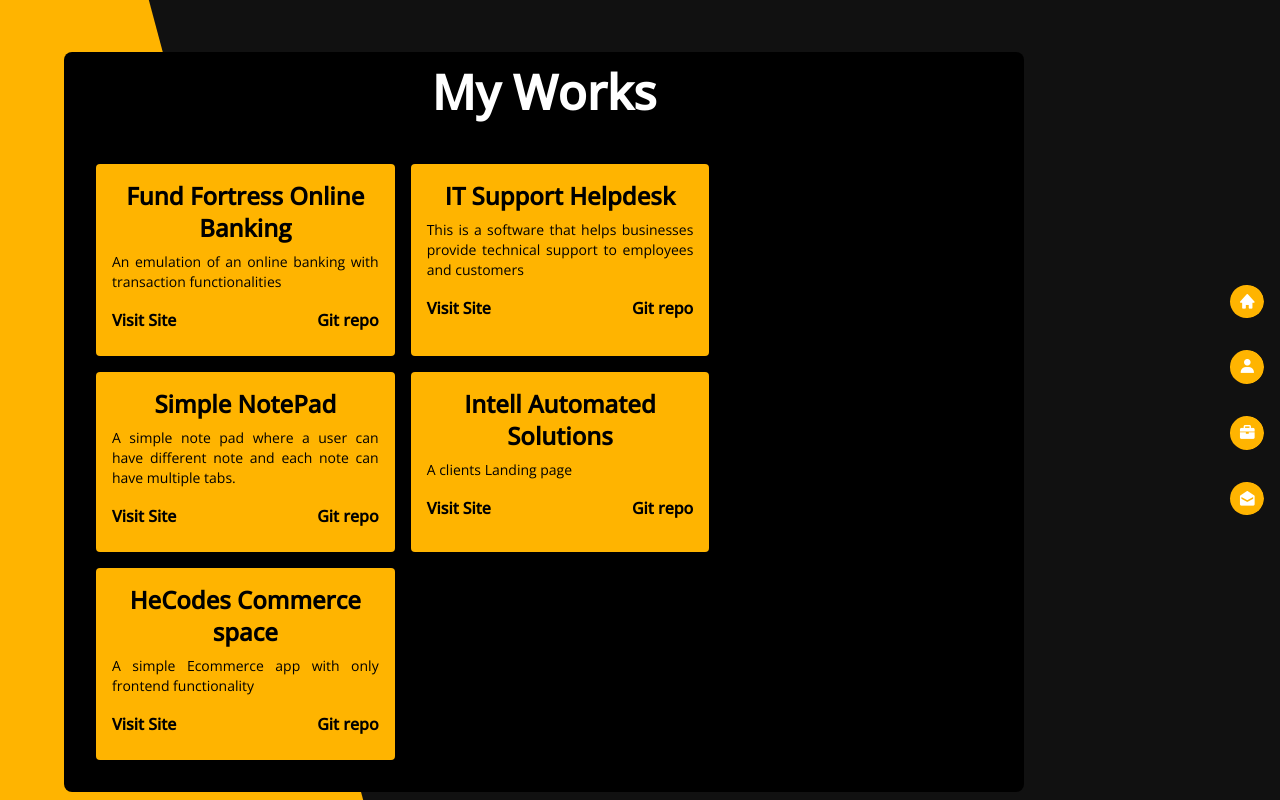
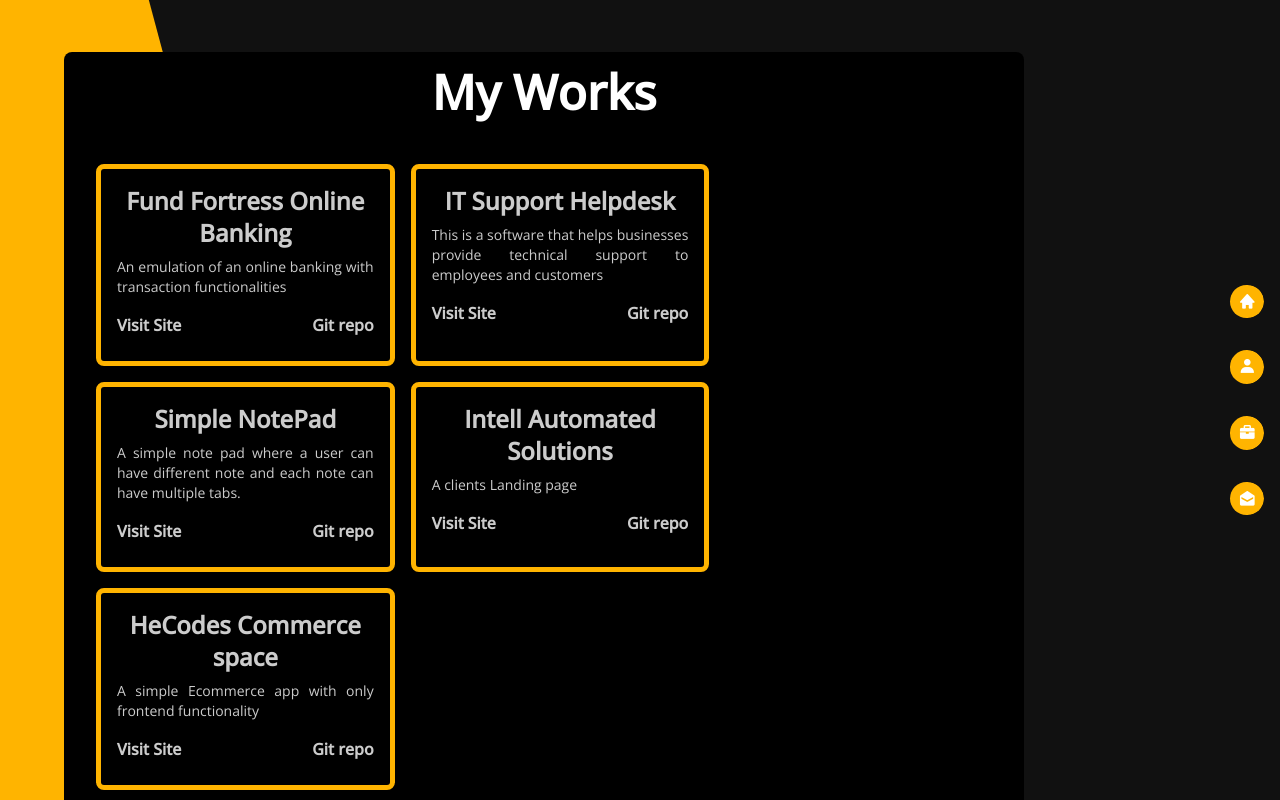
Before and after one commit to toseth97/Portfolio, a React (Create React App) app: page /portfolio in a window 1280 px wide. Built offline with nearby package versions, Linux system fonts and the light colour scheme.

Commit message:
EachPortfolio

```diff
--- a/src/components/EachPortfolio.js
+++ b/src/components/EachPortfolio.js
@@ -4,12 +4,12 @@ const EachPortfolio = ({item}) => {
    const {title,desc,link, git} = item
   return (
 
-        <div className='w-full md:w-1/2 lg:w-1/3 card_bg rounded p-4 text-black'>
-            <h1 className='text-2xl font-bold text-black text-center'>{title}</h1>
-            <p className='text-wrap text-sm text-black text-justify py-2'>{desc}</p>
+        <div className='w-full md:w-1/2 lg:w-1/3 card_bg rounded-lg p-4'>
+            <h1 className='text-2xl font-bold text-center  opacity-80'>{title}</h1>
+            <p className='text-wrap text-sm text-justify py-2 opacity-80'>{desc}</p>
             <div className='flex items-center justify-between'>
-            <a href={link} target='_blank' rel="noreferrer" className=' my-2 text-black font-bold' >Visit Site</a>
-            <a href={git} target='_blank' rel="noreferrer" className=' my-2 text-black font-bold' > Git repo</a>
+            <a href={link} target='_blank' rel="noreferrer" className=' my-2 font-bold opacity-80' >Visit Site</a>
+            <a href={git} target='_blank' rel="noreferrer" className=' my-2 font-bold opacity-80' > Git repo</a>
             </div>
         </div>
 
--- a/src/index.css
+++ b/src/index.css
@@ -122,7 +122,9 @@ a {
 }
 
 .card_bg {
-  background-color: var(--yellow_back);
+  border: 5px solid var(--yellow_back);
+  color: var(--yellow_back);
+  background-color: transparent;
 }
 
 .Black_bg {
```
